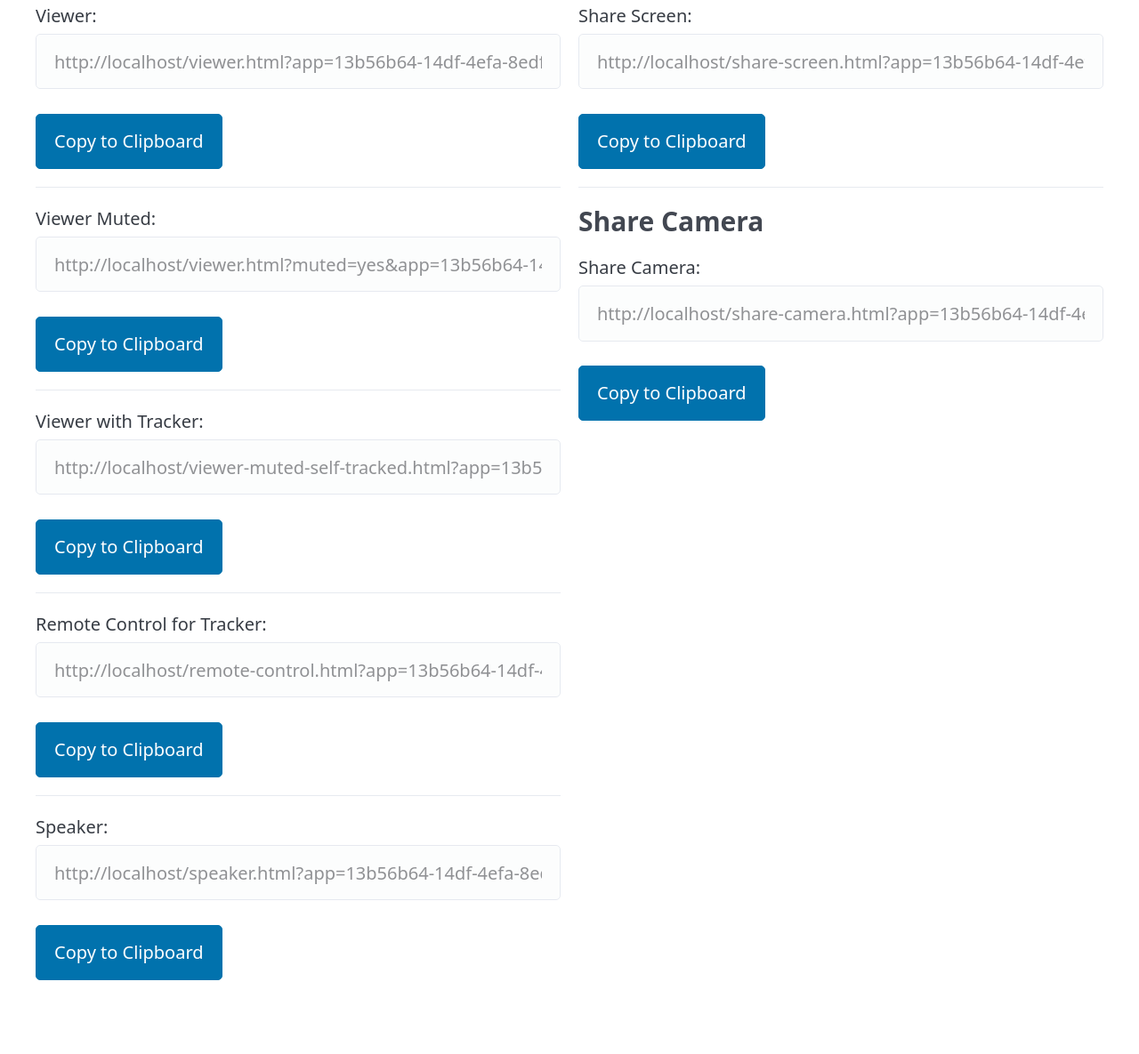
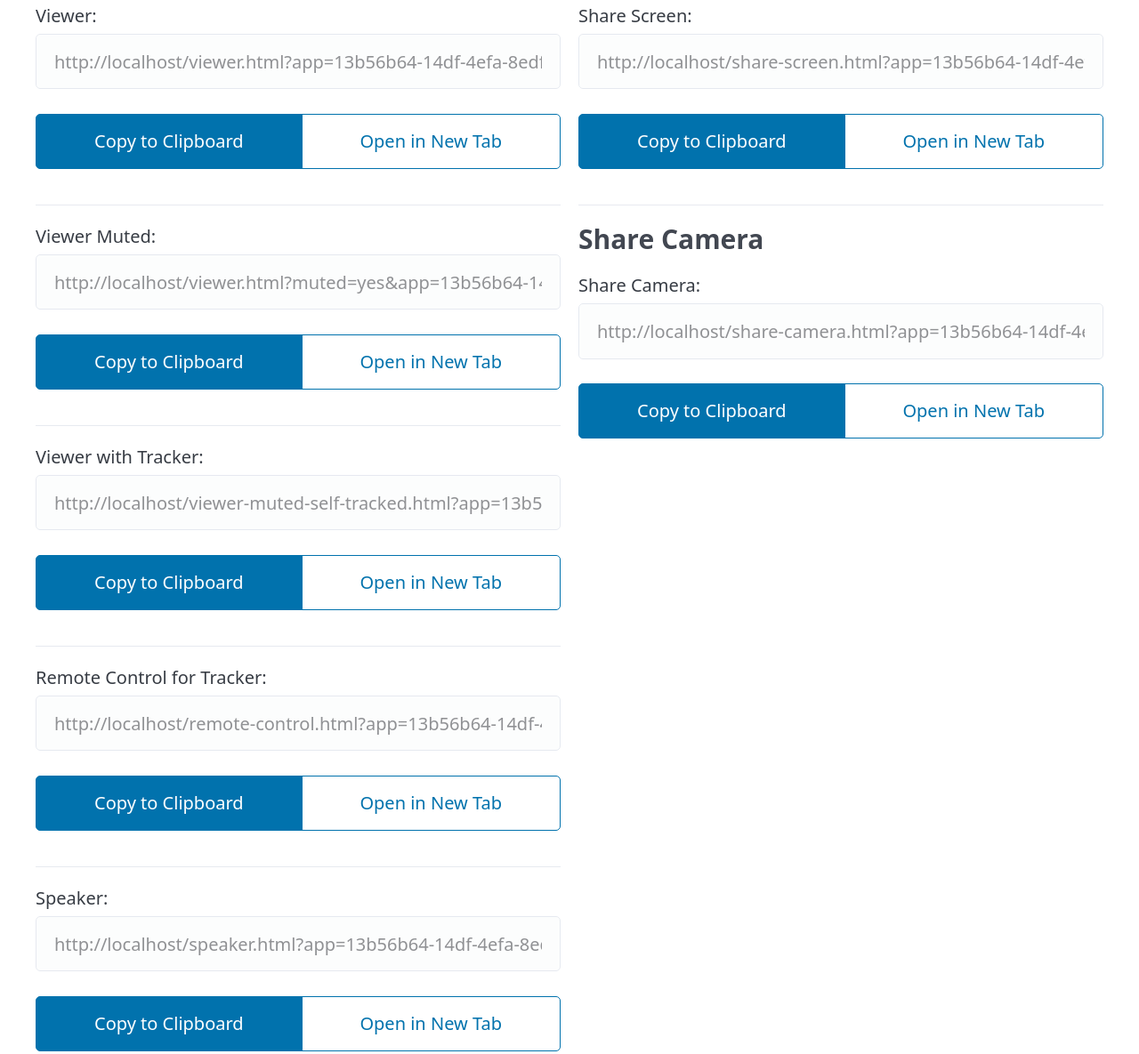
Before and after one commit to tjying95/screen-share, a plain HTML site: page index.html in a window 1280 px wide. Shown: the part 856-2041 px from the top of the page at 89% size. Before the commit the page ends 1978 px from the top, so only its background shows below. Drawn offline with nearby package versions, Linux system fonts and the light colour scheme.

Commit message:
Add Open in New Tab.

```diff
--- a/index.html
+++ b/index.html
@@ -113,42 +113,80 @@
                 <label for="viewerUrl">Viewer:
                     <input type="text" id="viewerUrl" disabled>
                 </label>
-                <button id="viewerCopy">Copy to Clipboard</button>
+                <div role="group">
+                    <button class="primary" id="viewerCopy">
+                        Copy to Clipboard
+                    </button>
+                    <button class="outline primary" id="viewerOpen"
+                        onclick="window.open(document.getElementById('viewerUrl').value, '_blank')">
+                        Open in New Tab
+                    </button>
+                </div>
 
                 <hr />
 
                 <label for="viewerMutedUrl">Viewer Muted:
                     <input type="text" id="viewerMutedUrl" disabled>
                 </label>
-                <button id="viewerMutedCopy">Copy to Clipboard</button>
+                <div role="group">
+                    <button class="primary" id="viewerMutedCopy">Copy to Clipboard</button>
+                    <button class="outline primary" id="viewerMutedOpen"
+                        onclick="window.open(document.getElementById('viewerMutedUrl').value, '_blank')">
+                        Open in New Tab
+                    </button>
+                </div>
 
                 <hr />
 
                 <label for="viewerMutedSelfTrackedUrl">Viewer with Tracker:
                     <input type="text" id="viewerMutedSelfTrackedUrl" disabled>
                 </label>
-                <button id="viewerMutedSelfTrackedCopy">Copy to Clipboard</button>
+                <div role="group">
+                    <button class="primary" id="viewerMutedSelfTrackedCopy">Copy to Clipboard</button>
+                    <button class="outline primary" id="viewerMutedSelfTrackedOpen"
+                        onclick="window.open(document.getElementById('viewerMutedSelfTrackedUrl').value, '_blank')">
+                        Open in New Tab
+                    </button>
+                </div>
 
                 <hr />
 
                 <label for="remoteControlUrl">Remote Control for Tracker:
                     <input type="text" id="remoteControlUrl" disabled>
                 </label>
-                <button id="remoteControlCopy">Copy to Clipboard</button>
+                <div role="group">
+                    <button class="primary" id="remoteControlCopy">Copy to Clipboard</button>
+                    <button class="outline primary" id="remoteControlOpen"
+                        onclick="window.open(document.getElementById('remoteControlUrl').value, '_blank')">
+                        Open in New Tab
+                    </button>
+                </div>
 
                 <hr />
 
                 <label for="speakerUrl">Speaker:
                     <input type="text" id="speakerUrl" disabled>
                 </label>
-                <button id="speakerCopy">Copy to Clipboard</button>
+                <div role="group">
+                    <button class="primary" id="speakerCopy">Copy to Clipboard</button>
+                    <button class="outline primary" id="speakerOpen"
+                        onclick="window.open(document.getElementById('speakerUrl').value, '_blank')">
+                        Open in New Tab
+                    </button>
+                </div>
             </div>
             <div>
                 <h3>Share Screen</h3>
                 <label for="shareScreenUrl">Share Screen:
                     <input type="text" id="shareScreenUrl" disabled>
                 </label>
-                <button id="shareScreenCopy">Copy to Clipboard</button>
+                <div role="group">
+                    <button class="primary" id="shareScreenCopy">Copy to Clipboard</button>
+                    <button class="outline primary" id="shareScreenOpen"
+                        onclick="window.open(document.getElementById('shareScreenUrl').value, '_blank')">
+                        Open in New Tab
+                    </button>
+                </div>
 
                 <hr />
 
@@ -156,7 +194,13 @@
                 <label for="shareCameraUrl">Share Camera:
                     <input type="text" id="shareCameraUrl" disabled>
                 </label>
-                <button id="shareCameraCopy">Copy to Clipboard</button>
+                <div role="group">
+                    <button class="primary" id="shareCameraCopy">Copy to Clipboard</button>
+                    <button class="outline primary" id="shareCameraOpen"
+                        onclick="window.open(document.getElementById('shareCameraUrl').value, '_blank')">
+                        Open in New Tab
+                    </button>
+                </div>
             </div>
         </div>
     </main>
```
